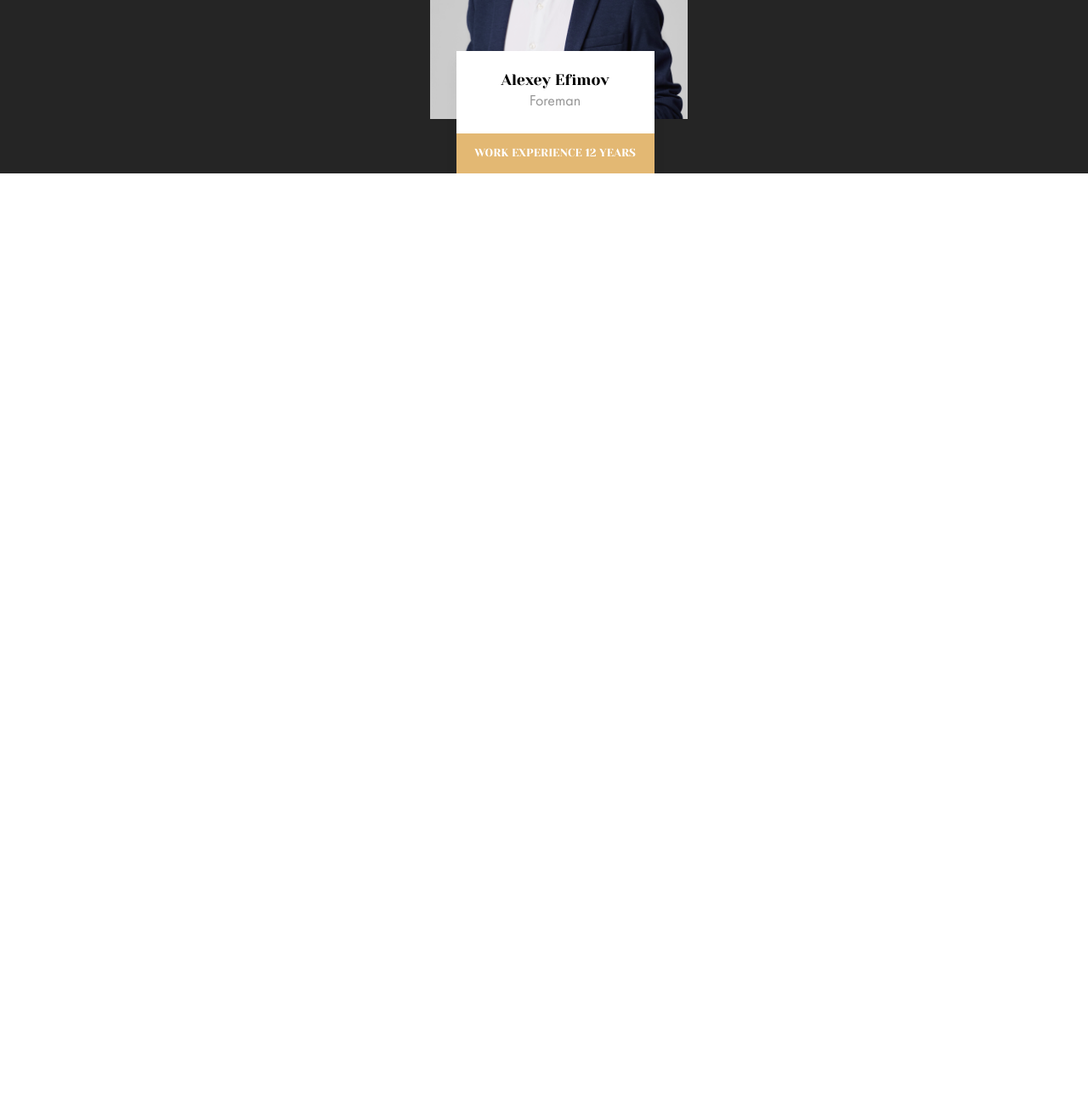
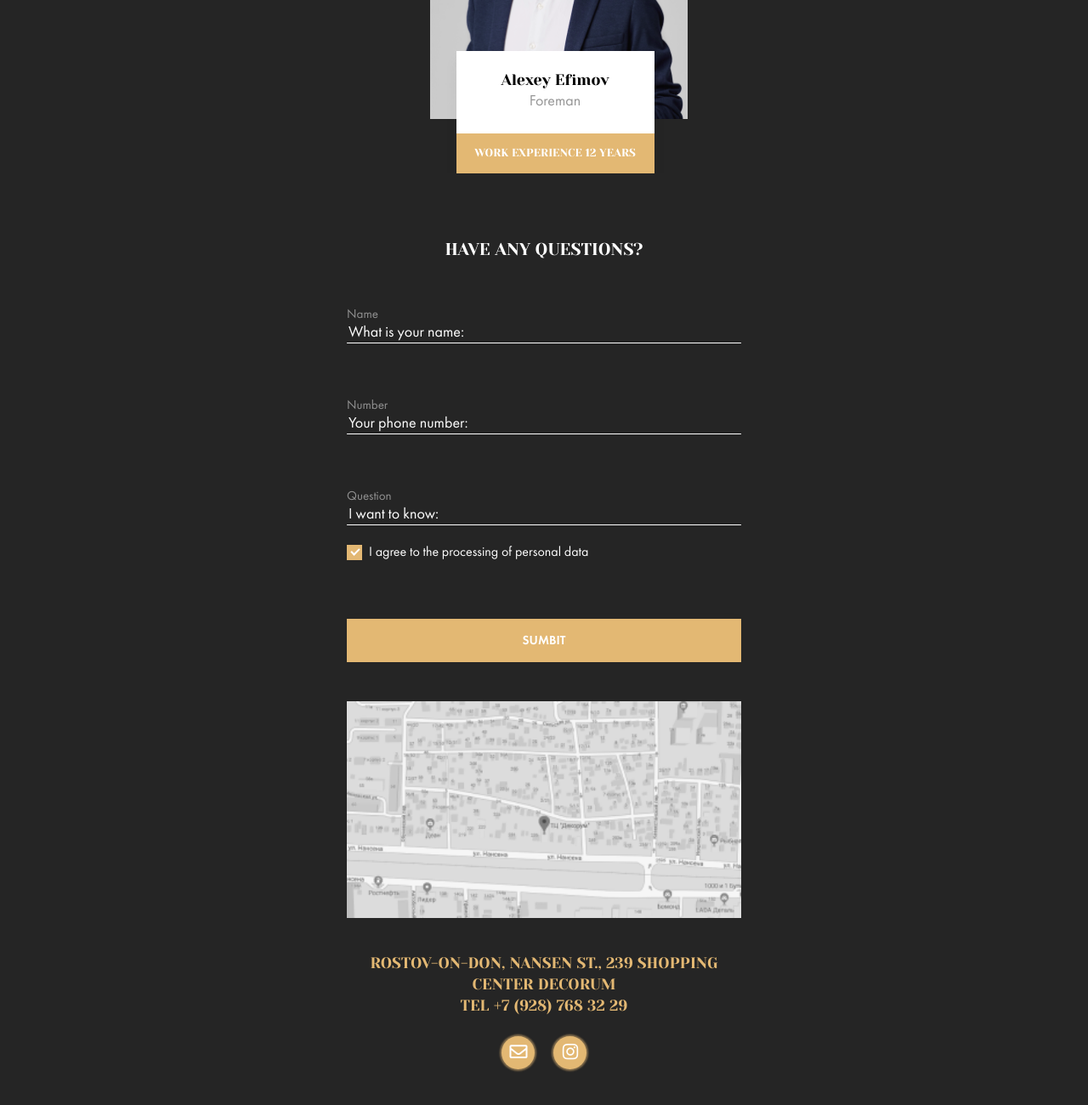
Before and after one commit to antonionick/repair-design-project, a website built with webpack: page src/index.html in a window 1280 px wide. Shown: the part 7735-9035 px from the top of the page at 85% size. Before the commit the page ends 7939 px from the top, so only its background shows below. Built offline with nearby package versions, Linux system fonts and the light colour scheme; files whose address does not match are found by name.

Commit message:
feat: create about us section max-width 500px

```diff
--- a/src/index.html
+++ b/src/index.html
@@ -506,6 +506,58 @@
 			<p class="team__text team__text_size_big"></p>
 		</div>
 	</div>
+	<!--clients-->
+	<div class="clients"></div>
+	<!--about us-->
+	<div class="about-us">
+		<div class="page about-us__wrapper">
+			<!--form-->
+			<form class="form about-us__form" action="#" method="get" id="about-us">
+				<div class="form__content-wrapper">
+					<!--title-->
+					<h2 class="form__title about-us__form-title">have any questions?</h2>
+					<!--name-->
+					<div class="form__content about-us__form-content">
+						<label class="form__label" for="about-us-name">name</label>
+						<input class="form__input" type="text" id="about-us-name" placeholder="What is your name:" required>
+					</div>
+					<!--phone-->
+					<div class="form__content about-us__form-content">
+						<label class="form__label" for="about-us-phone">number</label>
+						<input class="form__input" type="tel" id="about-us-phone" placeholder="Your phone number:" required>
+					</div>
+					<!--question-->
+					<div class="form__content about-us__form-content">
+						<label class="form__label" for="about-us-question">question</label>
+						<input class="form__input" type="tel" id="about-us-question" placeholder="I want to know:" required>
+					</div>
+					<!--checkbox wrapper-->
+					<label class="form__checkbox-wrapper">
+						<input type="checkbox" checked required>
+						<!--checkbox-->
+						<span class="form__checkbox"></span>
+						<span class="form__checkbox-text">I agree to the processing of personal data</span>
+					</label>
+					<!--submit-->
+					<button class="button form__submit about-us__form-submit" type="submit">SUMBIT</button>
+				</div>
+			</form>
+			<!--info-->
+			<div class="about-us__info">
+				<!--text-->
+				<p class="about-us__text">Rostov-on-Don, Nansen St., 239 Shopping Center Decorum <span class="about-us__br"></span> Tel +7 (928)
+					768	32 29</p>
+				<!--contacts-->
+				<div class="about-us__contacts">
+					<a class="button button_circle about-us__link" href="http://gmail.com" target="_blank"><i class="far fa-envelope"></i></a>
+					<a class="button button_circle about-us__link" href="http://instagram.com" target="_blank"><i
+						class="fab fa-instagram"></i></a>
+				</div>
+			</div>
+			<!--map background-->
+			<div class="about-us__map"></div>
+		</div>
+	</div>
 </main>
 </body>
 </html>
--- a/src/index.scss
+++ b/src/index.scss
@@ -27,3 +27,5 @@
 @import "scss/modules/design/design";
 @import "scss/modules/goal/goal";
 @import "scss/modules/team/team";
+@import "scss/modules/clients/clients";
+@import "scss/modules/about-us/about-us";
--- a/src/scss/components/form/form.scss
+++ b/src/scss/components/form/form.scss
@@ -5,7 +5,16 @@
   flex-flow: column;
 
   /*title*/
-  &__title {}
+  &__title {
+    @include yesevaOne();
+    @include size();
+    font-style: normal;
+    font-weight: normal;
+    font-size: 20px;
+    line-height: 25px;
+    text-align: center;
+    color: $base-color;
+  }
 
   /*content*/
   &__content-wrapper {
--- /dev/null
+++ b/src/scss/modules/about-us/about-us.scss
@@ -0,0 +1,109 @@
+.about-us {
+  @include change-computing();
+  @include size();
+  padding: 76px 0 38px;
+  background-color: $base-background;
+
+  /*wrapper*/
+  &__wrapper {
+    @include flex-content();
+    @include change-computing();
+    @include size();
+    flex-flow: column;
+    padding: $base-padding;
+  }
+
+  /*form*/
+  &__form {
+    @include change-computing();
+    @include size();
+    order: 1;
+  }
+
+  &__form-title {
+    margin: 0 0 52px;
+    line-height: 28px;
+    text-transform: uppercase;
+  }
+
+  &__form-content {
+    margin-top: 63px;
+
+    &:first-of-type {
+      margin-top: 0;
+    }
+  }
+
+  &__form-submit {
+    margin-top: 67px;
+    transition: color $regular-time, box-shadow $regular-time;
+  }
+
+  /*info*/
+  &__info {
+    @include change-computing();
+    @include size();
+    order: 3;
+    margin-top: 41px;
+  }
+
+  /*text*/
+  &__text {
+    @include size();
+    @include yesevaOne();
+    margin: 0;
+    font-style: normal;
+    font-weight: normal;
+    font-size: 18px;
+    line-height: 25px;
+    text-align: center;
+    text-transform: uppercase;
+    color: $brand-color;
+  }
+
+  /*br*/
+  &__br {
+    display: block;
+  }
+
+  /*contacts*/
+  &__contacts {
+    @include flex-content();
+    @include change-computing();
+    @include maxSize(108px);
+    @include size();
+    justify-content: space-between;
+    margin: 19px auto 0;
+    padding: 4px 4px 4px;
+  }
+
+  &__link {
+    @include change-computing();
+    @include size(39px);
+    padding: 8px 0 0 1px;
+    font-size: 21px;
+    text-align: center;
+    color: $base-color;
+    background-color: $brand-color;
+    box-shadow: 0 0 2px 2px $brand-50-color;
+
+    &:hover {
+      box-shadow: 0 0 4px 2px $brand-50-color;
+    }
+
+    &:active {
+      box-shadow: none;
+    }
+  }
+
+  /*map*/
+  &__map {
+    @include change-computing();
+    @include maxSize(100%, 255px);
+    @include size(100%, 255px);
+    order: 2;
+    margin-top: 46px;
+    background: no-repeat url("assets/img/map.png");
+    background-size: cover;
+  }
+}
--- /dev/null
+++ b/src/scss/modules/clients/clients.scss
@@ -0,0 +1,3 @@
+.clients {
+  display: none;
+}
--- a/src/scss/modules/design/design.scss
+++ b/src/scss/modules/design/design.scss
@@ -35,7 +35,7 @@
   &__wrapper-offers {
     @include flex-content();
     flex-flow: column;
-    margin-top: 39px;
+    margin: 39px 0 10px;
   }
 
   /*offer*/
--- a/src/scss/modules/team/team.scss
+++ b/src/scss/modules/team/team.scss
@@ -1,5 +1,5 @@
 .team {
-  padding-top: 76px;
+  padding-top: 66px;
   background-color: $base-background;
 
   /*wrapper*/
```
Also changed, not shown: src/assets/img/map.png (added).
